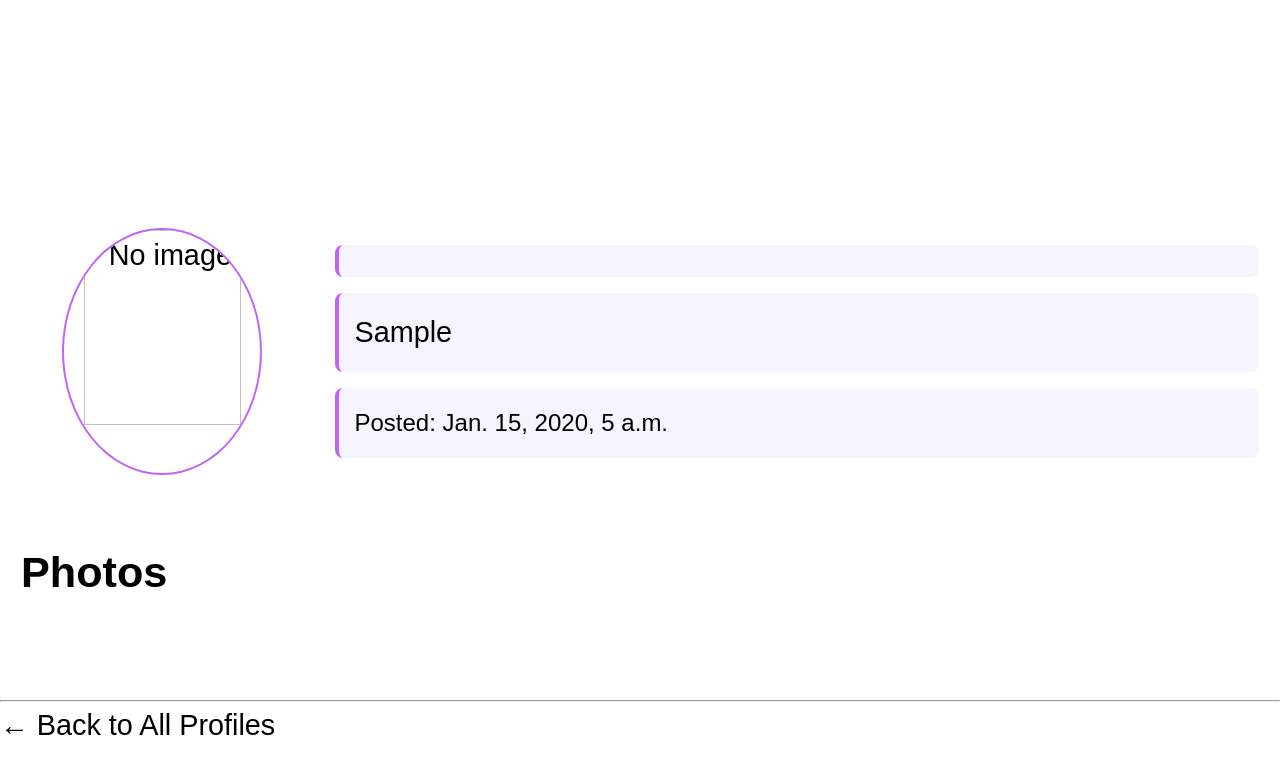
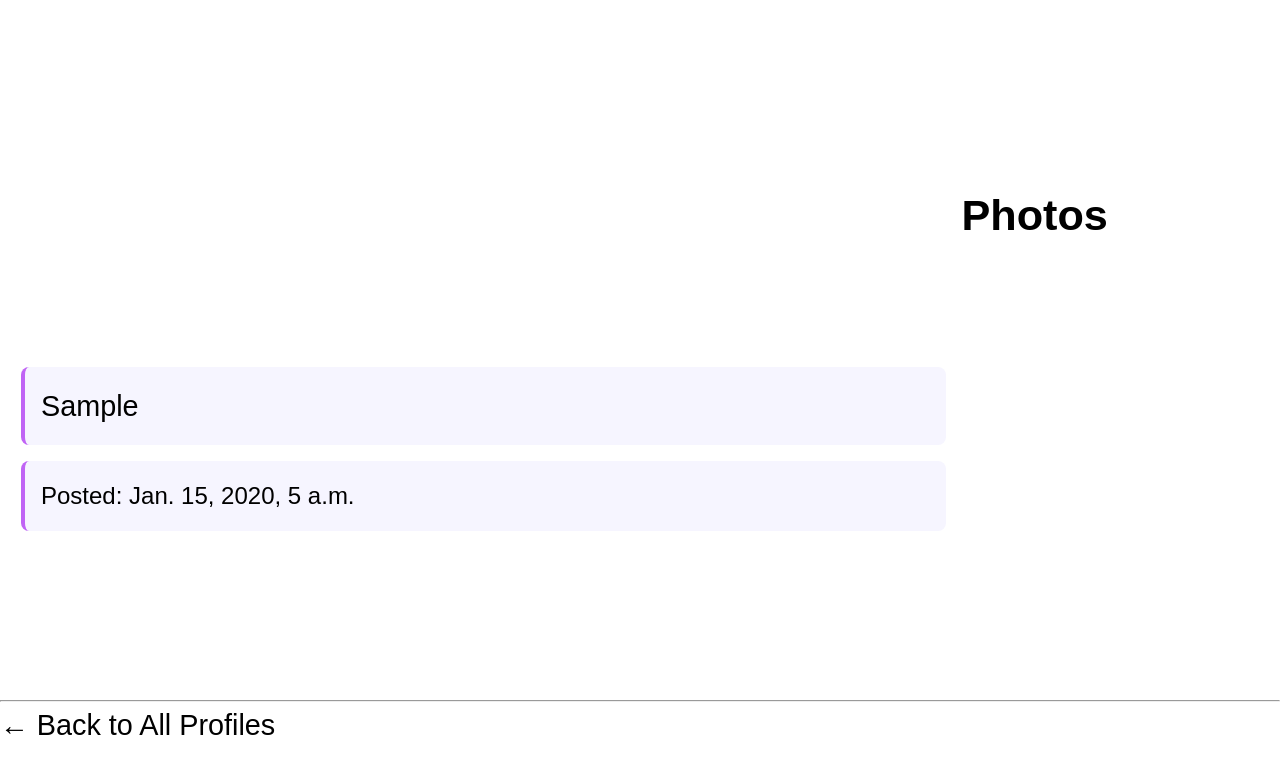
Before and after one commit to realJimJin/cs412, a Django app: page /mini_insta/post/1 in a window 1280 px wide. Shown: the top 762 px of the page. Run offline with Django 5.2, Linux system fonts and the light colour scheme; tables that the repository leaves empty hold one stand-in row (values such as "Sample post"); some libraries are stand-ins or nearby versions.

Commit message:
edited show_post

```diff
--- a/mini_insta/templates/mini_insta/show_post.html
+++ b/mini_insta/templates/mini_insta/show_post.html
@@ -3,20 +3,8 @@
 {% block content %}
 <main class="grid profile-header">
 
-  <!-- Profile image -->
-  <div class="profile-image">
-    {% if profile.profile_image_url %}
-      <img src="{{ profile.profile_image_url }}" alt="{{ profile.display_name }}">
-    {% else %}
-      <img src="https://via.placeholder.com/200" alt="No image">
-    {% endif %}
-  </div>
-
   <!-- Profile info -->
   <div class="profile-info">
-    <div class="profile-header-item">
-      <h2>{{ profile.display_name }}</h2>
-    </div>
 
     <div class="profile-header-item">
       <p>{{ post.caption }}</p>
```
